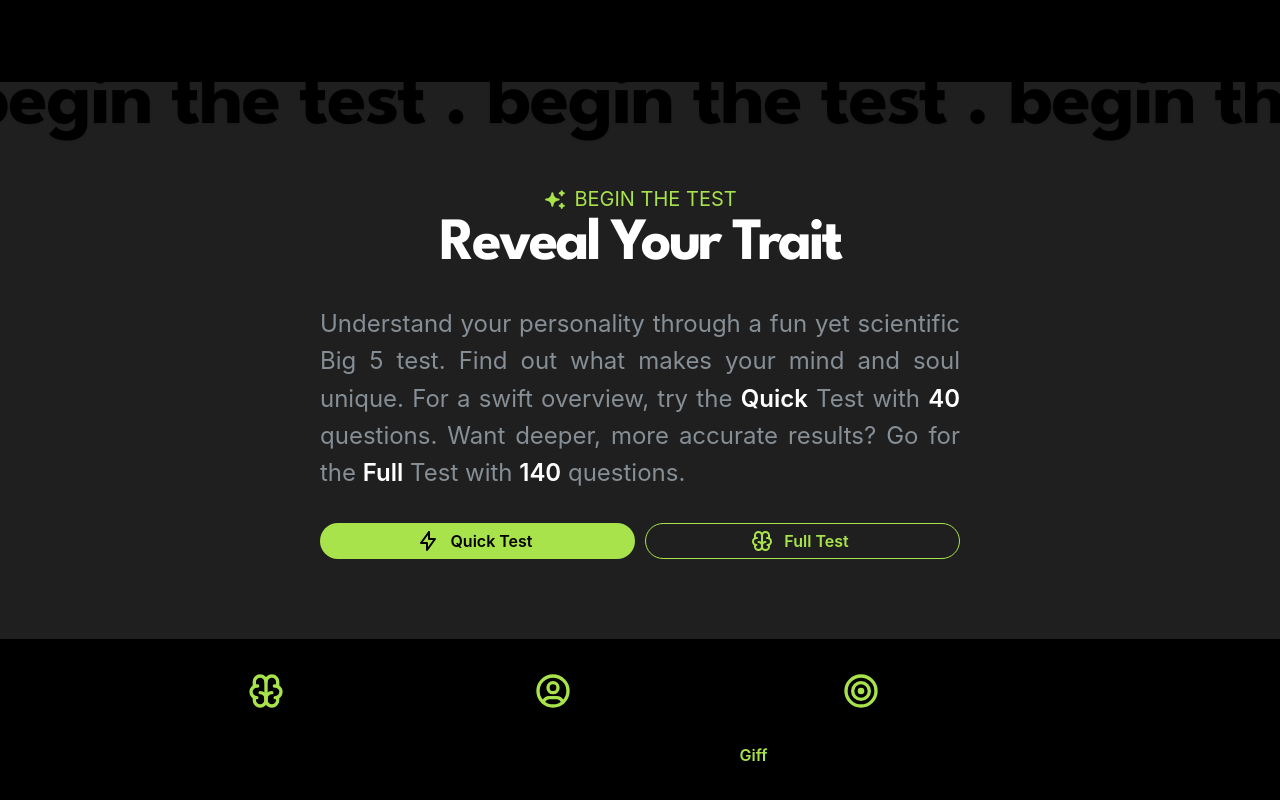
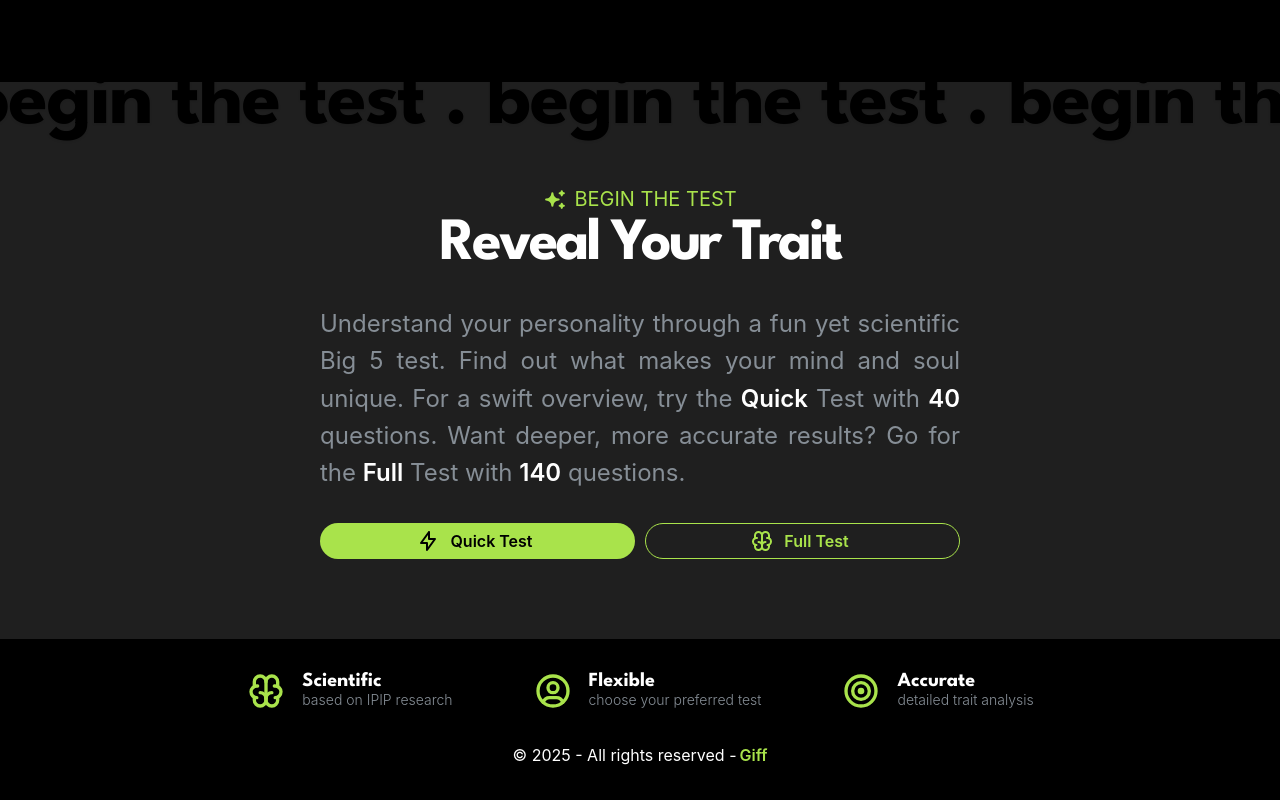
Before and after one commit to giffariz/ocean, a Next.js app: page / in a window 1280 px wide. Shown: the part 1113-1913 px from the top of the page. Built offline with nearby package versions, Linux system fonts and the light colour scheme.

Commit message:
fix color

```diff
--- a/src/app/globals.css
+++ b/src/app/globals.css
@@ -8,6 +8,7 @@ body {
   -ms-user-select: none;
   user-select: none;
   -webkit-touch-callout: none;
+  background-color: #1f1f1f;
 }
 
 body {
--- a/src/components/Content/Home/Footer/Footer.tsx
+++ b/src/components/Content/Home/Footer/Footer.tsx
@@ -26,6 +26,7 @@ export default function Footer() {
                 fw={700}
                 size="xl"
                 style={{ lineHeight: "0.9" }}
+                c="white"
               >
                 {item.title}
               </Text>
@@ -36,11 +37,12 @@ export default function Footer() {
                   target="_blank"
                   size="sm"
                   fw={300}
+                  c="dimmed"
                 >
                   {item.description}
                 </Text>
               ) : (
-                <Text size="sm" fw={300}>
+                <Text size="sm" fw={300} c="dimmed">
                   {item.description}
                 </Text>
               )}
@@ -49,7 +51,7 @@ export default function Footer() {
         ))}
       </Flex>
       <Group gap={3} mt={"xl"}>
-        <Text>{t.footer.copyright}</Text>
+        <Text c="white">{t.footer.copyright}</Text>
         <Text
           component="a"
           href="https://www.giffariz.com"
```
